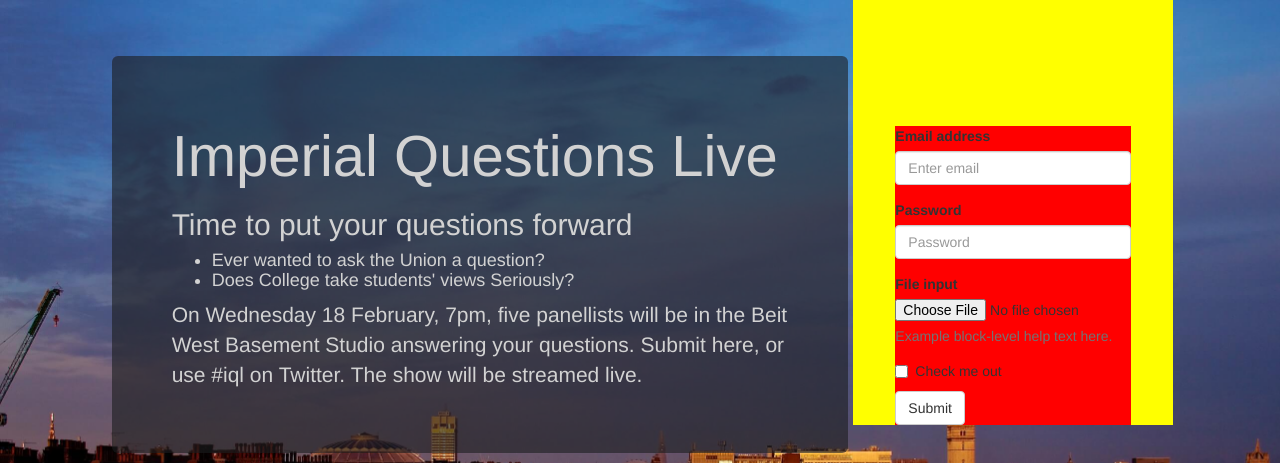
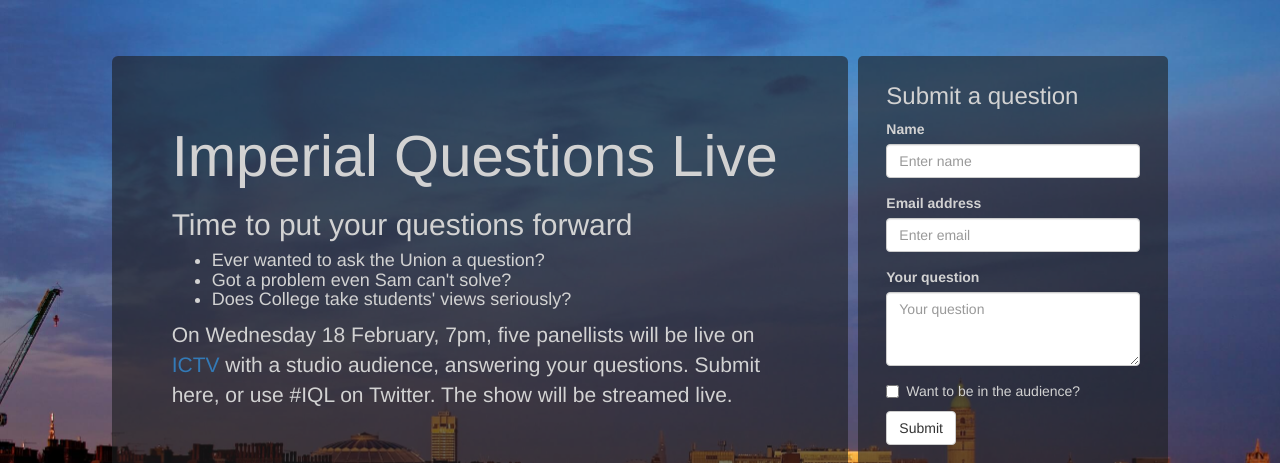
Before and after one commit to lukegb/stoic_web, a Django app: template stoic_web/templates/website/questions_live_standalone.html in a window 1280 px wide. Shown: the top 463 px of the page. Run offline with Django 3.2, Linux system fonts and the light colour scheme; the template is opened without the code that fills it, so the values that code supplies are empty; some libraries are stand-ins or nearby versions; grey boxes are pictures that could not be loaded.

Commit message:
Think it might be functional

```diff
--- a/stoic_web/static/css/iql.css
+++ b/stoic_web/static/css/iql.css
@@ -16,9 +16,11 @@
     padding-right: 5px;
 }
 
-.form{
-    padding: 9em 3em 0em 3em;
-    background-color: yellow;
+.iql-form{
+    padding: 0.5em 2em 1.5em 2em;
+    background-color: rgba(28, 29, 31, 0.6);
+    border-radius: 5px;
+    color: rgb(210, 210, 210);
 }
 
 .person{
--- a/stoic_web/templates/website/questions_live_standalone.html
+++ b/stoic_web/templates/website/questions_live_standalone.html
@@ -49,75 +49,118 @@
                         <h4>
                         <ul>
                             <li>Ever wanted to ask the Union a question?</li>
-                          <li>Does College take students' views Seriously?</li>
+                            <li>Got a problem even Sam can't solve?</li>
+                            <li>Does College take students' views seriously?</li>
                         </ul>
                         </h4>
-                        <p>On Wednesday 18 February, 7pm, five panellists will be in the Beit West Basement Studio answering your questions. Submit here, or use #iql on Twitter. The show will be streamed live.</p>
+                        <p>On Wednesday 18 February, 7pm, five panellists will be live on <a href="http://imperialcollege.tv">ICTV</a> with a studio audience, answering your questions. Submit here, or use #IQL on Twitter. The show will be streamed live.</p>
 
                     </div>
                 </div>
             </div>
-            <div class="col-md-3 form">
-                <form style="background-color: red;">
+
+            <div class="col-md-3 pushdown">
+                <div class="iql-form">
+                    {% if complete %}
+                        <h3>Thanks!</h3>
+                        <p>We got your question. Feel free to <a href="{{ request.get_full_path }}">submit more</a>!</p>
+                        <p>If you indicated you would be interested in being in the audience, we will be in touch (please note there may not be space for everyone who indicates an interest).</p>
+                        <p>Feel free to email <a href="mailto:ictv@imperial.ac.uk">ictv@imperial.ac.uk</a> if you have any questions.</p>
+                    {% else %}
+                        <h3>Submit a question</h3>
+                        <form action="" method="post" class="">{% csrf_token %}
+                          {{ form.non_field_errors }}
+
                           <div class="form-group">
-                    <label for="exampleInputEmail1">Email address</label>
-                    <input type="email" class="form-control" id="exampleInputEmail1" placeholder="Enter email">
+                            {{ form.name.errors }}
+                            <label for="{{ form.name.id_for_label }}">Name</label>
+                            <input name="name" type="text" class="form-control" id="{{ form.name.id_for_label }}" placeholder="Enter name">
                           </div>
+
                           <div class="form-group">
-                    <label for="exampleInputPassword1">Password</label>
-                    <input type="password" class="form-control" id="exampleInputPassword1" placeholder="Password">
+                            {{ form.email.errors }}
+                            <label for="{{ form.email.id_for_label }}">Email address</label>
+                            <input name="email" type="email" class="form-control" id="{{ form.email.id_for_label }}" placeholder="Enter email">
                           </div>
+
                           <div class="form-group">
-                    <label for="exampleInputFile">File input</label>
-                    <input type="file" id="exampleInputFile">
-                    <p class="help-block">Example block-level help text here.</p>
+                              {{ form.question.errors }}
+                              <label for="{{ form.question.id_for_label }}">Your question</label>
+                              <textarea name="question" class="form-control" id="{{ form.question.id_for_label }}" placeholder="Your question" rows="3"></textarea>
                           </div>
+
                           <div class="checkbox">
                             <label>
-                      <input type="checkbox"> Check me out
+                              <input type="checkbox"> Want to be in the audience?
                             </label>
                           </div>
                           <button type="submit" class="btn btn-default">Submit</button>
                         </form>
+                    {% endif %}
                 </div>
             </div>
+        </div>
+
+
         <div class="row">
-                <!-- <div style="-webkit-filter: blur(5px);"> -->
-                <!-- <div class="well well-sm col-md-10 col-md-offset-1" > -->
-                    <div class="col-md-2 col-md-offset-1 text-center person-text person">
-                        <img src="img/wheeler.jpeg" alt="Tom Wheeler" class="img-circle img-responsive center-block person-pic">
+
+                    <div class="col-md-2 col-md-offset-1 person-container">
+                        <div class="person text-center person-text person">
+                            <img src="{{ STATIC_URL }}misc/iql/wheeler.jpeg" alt="Tom Wheeler" class="img-circle img-responsive center-block person-pic">
                             <h3>Tom Wheeler</h3>
                             <p>Tom is Imperial College Union's President. Prior to this, he was a Physics Undergraduate.</p>
                         </div>
-                    <div class="col-md-2 text-center person-text person">
-                        <img src="img/bridge.jpg" alt="Bridge Duncombe" class="img-circle img-responsive center-block person-pic">
+                    </div>
+
+                    <div class="col-md-2 person-container">
+                        <div class="person text-center person-text person">
+                           <img src="{{ STATIC_URL }}misc/iql/bridge.jpg" alt="Bridge Duncombe" class="img-circle img-responsive center-block person-pic">
                            <h3>Bridge Duncombe</h3>
                             <p>Bridge is the first and current full time Directory of Undergraduate Studies in the Department of Chemistry.</p>
                         </div>
-                    <div class="col-md-2 text-center person-text person">
-                        <img src="img/skett.jpg" alt="Philippa Skett" class="img-circle img-responsive center-block person-pic">
+                    </div>
+
+                    <div class="col-md-2 person-container">
+                        <div class="person text-center person-text person">
+                            <img src="{{ STATIC_URL }}misc/iql/skett.jpg" alt="Philippa Skett" class="img-circle img-responsive center-block person-pic">
                             <h3>Philippa Skett</h3>
                             <p>Philippa is the Editor-in-Chief of <em>Felix</em>, Imperial's Student Newspaper. Philippa graduated from Biology and Science Communications here at Imperial.</p>
                         </div>
-                    <div class="col-md-2 text-center person-text person">
-                        <img src="img/debra.jpg" alt="Debra Humphris" class="img-circle img-responsive center-block person-pic">
+                    </div>
+
+                    <div class="col-md-2 person-container">
+                        <div class="person text-center person-text person">
+                            <img src="{{ STATIC_URL }}misc/iql/debra.jpg" alt="Debra Humphris" class="img-circle img-responsive center-block person-pic">
                             <h3>Debra Humphris</h3>
                             <p>Debra is Imperial College's Vice Provost (Education), the most Senior figure solely responsible for education and students.</p>
+                        </div>
+                    </div>
+
+                    <div class="col-md-2 person-container">
+                        <div class="person text-center person-text person">
+                            <img src="{{ STATIC_URL }}misc/iql/benton.jpg" alt="Oli Benton" class="img-circle img-responsive center-block person-pic">
+                            <h3>Oli Benton</h3>
+                            <p>Oli is Chair of the Athletics Clubs Committee; as a student volunteer he oversees and administers over 45 sports clubs. He is in his final year of Chemistry.</p>
 
                         </div>
-                    <div class="col-md-2 text-center person-text person">
-                        <img src="img/benton.jpg" alt="Oli Benton" class="img-circle img-responsive center-block person-pic">
-                        <h3>Oli Benton</h3>
-                        <p>Oli is Chair of the Athletics Clubs Committee; as a student volunteer he oversees and administers over 45 sports clubs. He is in his final year of Chemistry.</p>
                      </div>
-                <!-- </div> -->
         </div>
     </div>
 
 
     <!-- jQuery (necessary for Bootstrap's JavaScript plugins) -->
     <script src="https://ajax.googleapis.com/ajax/libs/jquery/1.11.2/jquery.min.js"></script>
+    <!-- Blur -->
+{#    <script src="{{ STATIC_URL }}misc/iql/blur.js"></script>#}
+    <script src="https://cdnjs.cloudflare.com/ajax/libs/jquery/2.1.3/jquery.min.js"></script>
     <!-- Include all compiled plugins (below), or include individual files as needed -->
-    <script src="js/bootstrap.min.js"></script>
+{#    <script src="js/bootstrap.min.js"></script>#}
+     <script>
+        $( document ).ready(function() {
+{#            $('.person').blurjs({ source: 'body', radius: 7, overlay: 'rgba(28, 29, 31, 0.6)' });#}
+        });
+
+    </script>
+
   </body>
 </html>
```
Lines whose indentation alone changed are shown as unchanged.
